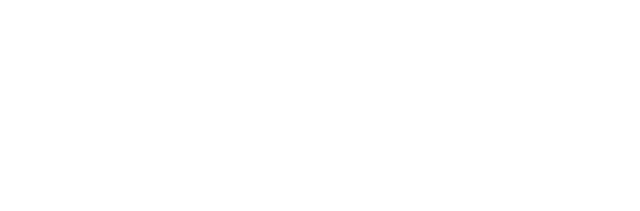
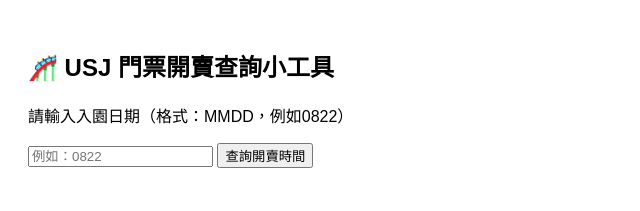
Before and after one commit to TT11061106/usj-ticket-date, a plain HTML site: page index.html in a window 1280 px wide. Shown: the whole page, without its empty margins (0-640 px from the left). Drawn offline with Linux system fonts and the light colour scheme.

Commit message:
Update index.html

```diff
--- a/index.html
+++ b/index.html
@@ -1,9 +1,16 @@
-
 <!DOCTYPE html>
 <html lang="zh-Hant">
 <head>
   <meta charset="UTF-8">
   <title>USJ 門票開賣計算器</title>
+</head>
+<body style="font-family: Arial, sans-serif; padding: 20px;">
+  <h2>🎢 USJ 門票開賣查詢小工具</h2>
+  <p>請輸入入園日期（格式：MMDD，例如0822）</p>
+  <input type="text" id="dateInput" placeholder="例如：0822">
+  <button onclick="calculateSaleDate()">查詢開賣時間</button>
+  <h3 id="result" style="margin-top:20px;color:#007BFF;"></h3>
+
   <script>
     function calculateSaleDate() {
       const input = document.getElementById('dateInput').value.trim();
@@ -19,7 +26,6 @@
       const month = parseInt(input.substring(0, 2), 10);
       const day = parseInt(input.substring(2, 4), 10);
 
-  // 檢查月日是否合法
       const year = new Date().getFullYear();
       const testDate = new Date(year, month - 1, day);
       if (
@@ -31,7 +37,6 @@
         return;
       }
 
-  // 若入園日比今天早，則預設為明年
       const visitDate = new Date(year, month - 1, day);
       const today = new Date();
       if (visitDate < today) {
@@ -48,5 +53,6 @@
       result.innerText = `開賣時間：${saleDate} 23:00（台灣時間）`;
       result.style.color = '#007BFF';
     }
+  </script>
 </body>
 </html>
```
Lines whose indentation alone changed are shown as unchanged.
